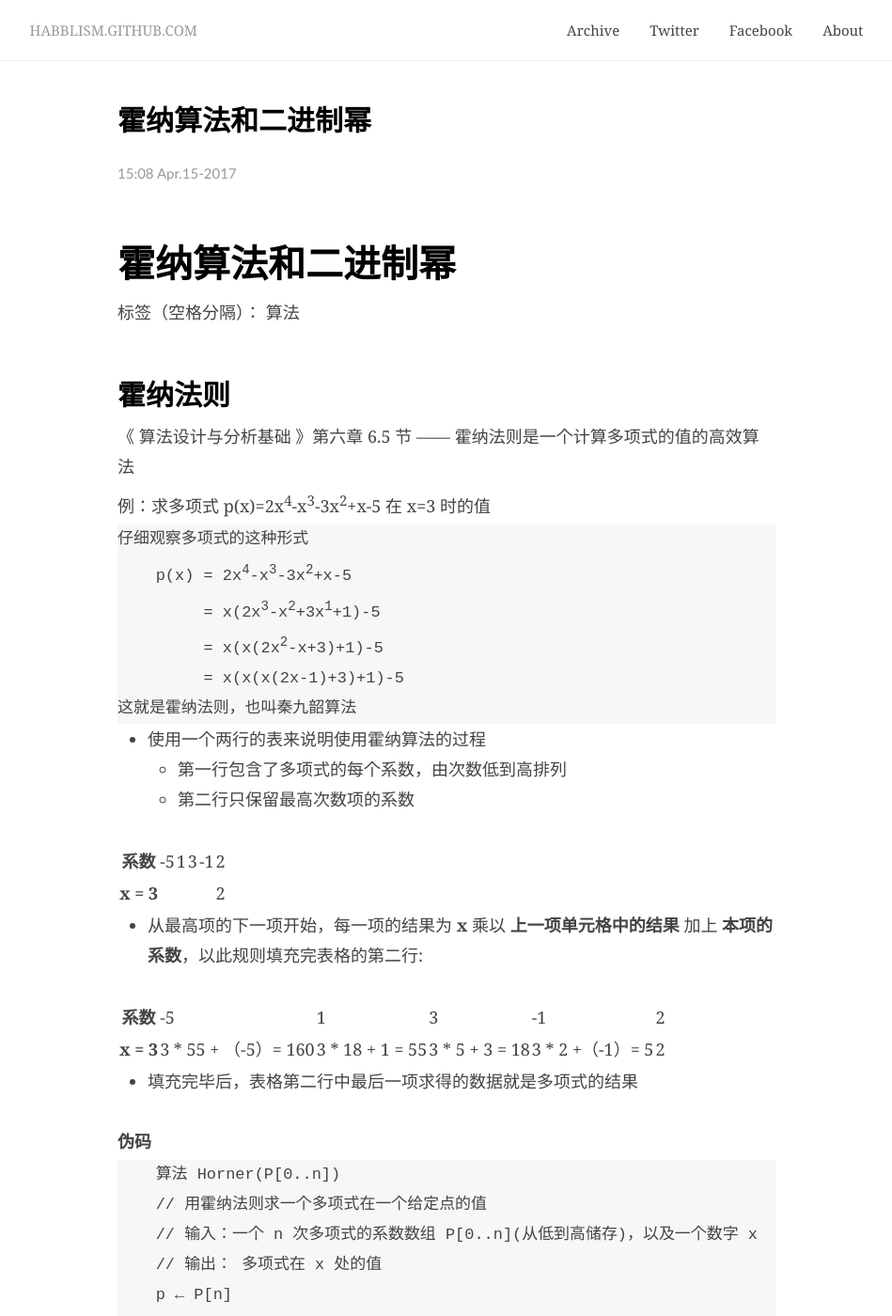
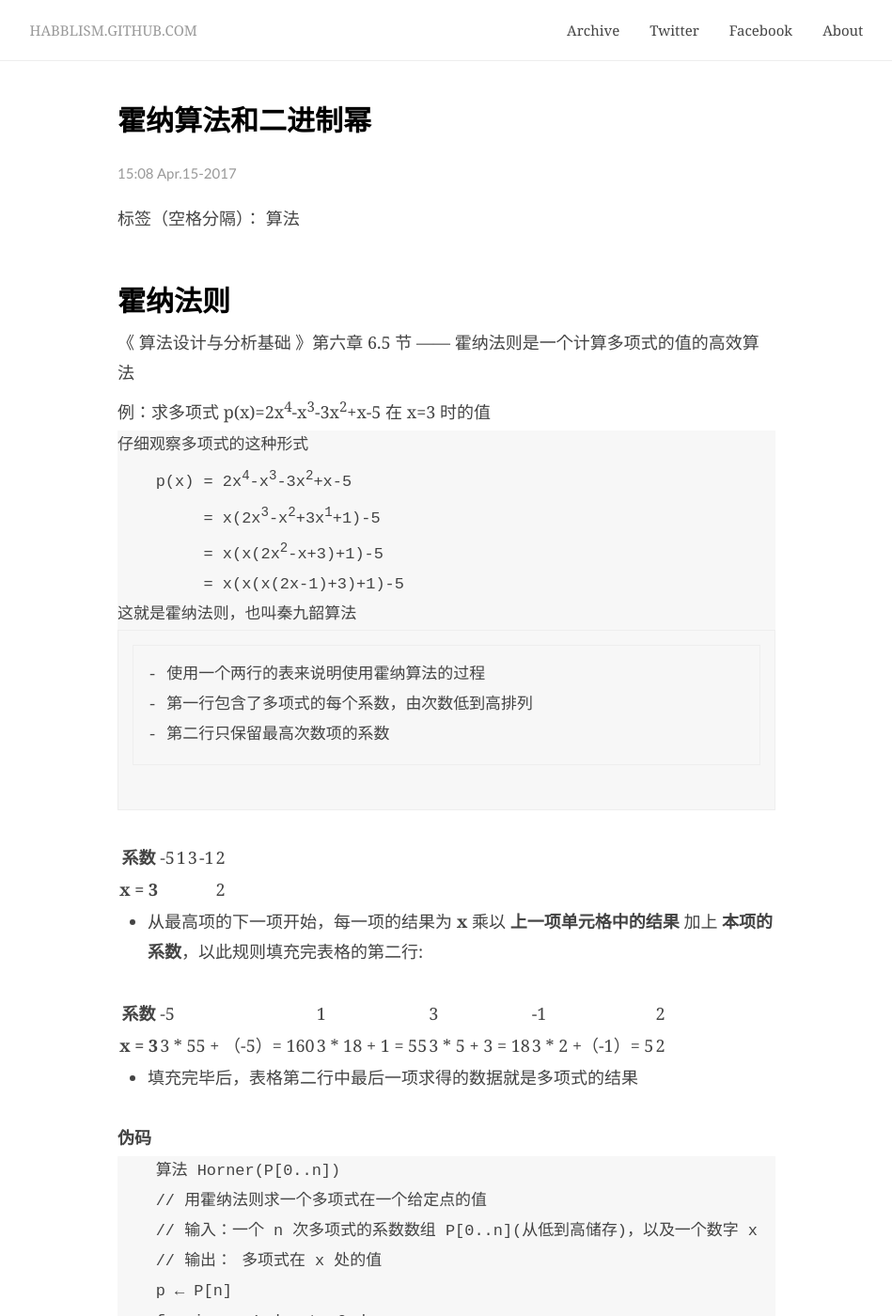
Before and after one commit to backslasha/habblism.github.com, a Jekyll site: the page built from _posts/2017-4-15-horner_rule.markdown, in a window 1280 px wide and 1400 px high. Shown: the whole window at 94% size, without its empty margins (165-1114 px from the left). Built offline with Jekyll 4.4.1, drawn with Linux system fonts in a browser that asks for light colours; comment, search, counter and statistics services are not loaded.

Commit message:
Update 2017-4-15-horner_rule.markdown

```diff
--- a/_posts/2017-4-15-horner_rule.markdown
+++ b/_posts/2017-4-15-horner_rule.markdown
@@ -6,8 +6,6 @@ categories: algorithms
 description: new to githubPage
 ---
 
-
-# 霍纳算法和二进制幂
 
 标签（空格分隔）： 算法
 
@@ -22,7 +20,7 @@ description: new to githubPage
          = x(x(x(2x-1)+3)+1)-5
 这就是霍纳法则，也叫秦九韶算法
 </pre>
-- 使用一个两行的表来说明使用霍纳算法的过程
+    - 使用一个两行的表来说明使用霍纳算法的过程
     - 第一行包含了多项式的每个系数，由次数低到高排列
     - 第二行只保留最高次数项的系数
 
```
